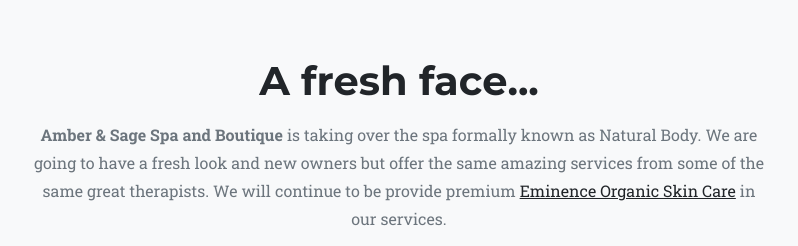
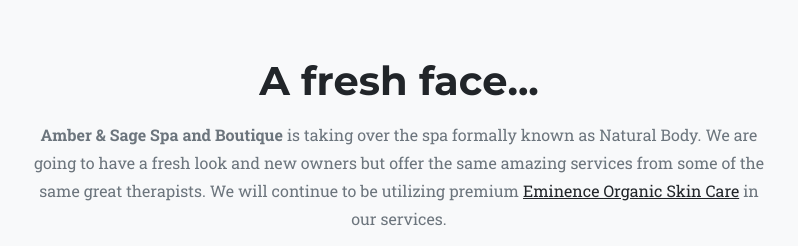
Before and after one commit to amberandsage/amberandsage.github.io, a plain HTML site: page index.html in a window 1280 px wide. Shown: the part 980-1226 px from the top of the page, 241-1039 px from the left. Drawn offline with nearby package versions, Linux system fonts and the light colour scheme.

Commit message:
fix typo

```diff
--- a/index.html
+++ b/index.html
@@ -70,7 +70,7 @@
                     <!-- <h3 class="section-subheading text-muted">Lorem ipsum dolor sit amet consectetur.</h3> -->
                 </div>
                 <div class="row">
-                    <div class="col-lg-8 mx-auto text-center"><p class="large text-muted"><b>Amber & Sage Spa and Boutique</b> is taking over the spa formally known as Natural Body. We are going to have a fresh look and new owners but offer the same amazing services from some of the same great therapists. We will continue to be provide premium <a href="https://eminenceorganics.com/us" class="link-dark">Eminence Organic Skin Care</a> in our services.</p>
+                    <div class="col-lg-8 mx-auto text-center"><p class="large text-muted"><b>Amber & Sage Spa and Boutique</b> is taking over the spa formally known as Natural Body. We are going to have a fresh look and new owners but offer the same amazing services from some of the same great therapists. We will continue to be utilizing premium <a href="https://eminenceorganics.com/us" class="link-dark">Eminence Organic Skin Care</a> in our services.</p>
 
                     <p class="large text-muted"><b>Online booking</b> will be coming soon as we transition to a "by-appointment-only" model Monday through Friday, but don't worry, we will have plenty of time and services avilable and the booking process will be easier than ever.</p>
 
```
